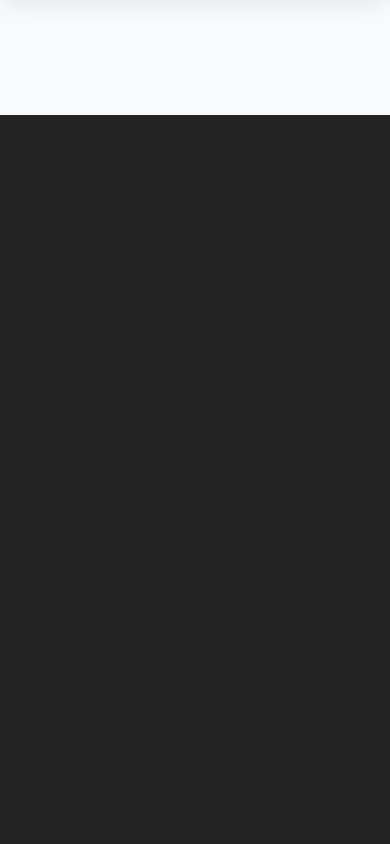
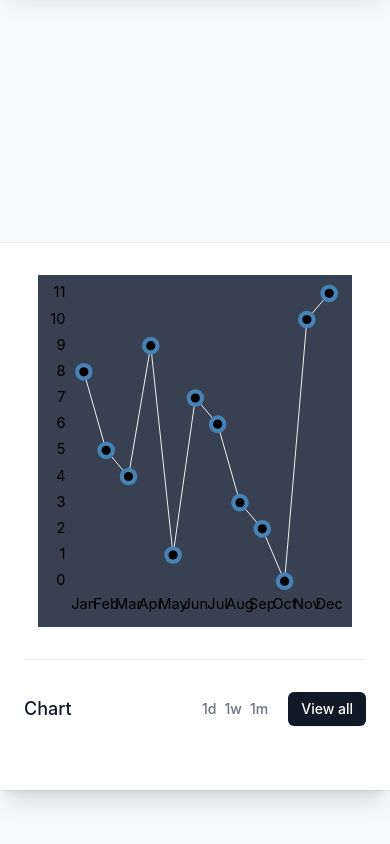
Before and after one commit to juanm512/calendar-steps-chart, a React (Vite) app: page / in a window 390 px wide. Shown: the part 1442-2286 px from the top of the page. Before the commit the page ends 1557 px from the top, so only its background shows below. Built offline with nearby package versions, Linux system fonts and the light colour scheme.

Commit message:
chart prototype added, not finally

```diff
--- a/package.json
+++ b/package.json
@@ -9,6 +9,7 @@
     "preview": "vite preview"
   },
   "dependencies": {
+    "d3": "^7.8.2",
     "date-fns": "^2.29.3",
     "framer-motion": "^9.0.2",
     "react": "^18.2.0",
@@ -17,6 +18,7 @@
     "react-use-measure": "^2.1.1"
   },
   "devDependencies": {
+    "@types/d3": "^7.4.0",
     "@types/react": "^18.0.27",
     "@types/react-dom": "^18.0.10",
     "@vitejs/plugin-react": "^3.1.0",
--- a/src/App.tsx
+++ b/src/App.tsx
@@ -1,6 +1,7 @@
 import NavBar from "./components/NavBar";
 import CalendarMain from "./components/CalendarMain";
 import StepsMain from "./components/StepsMain";
+import ChartMain from "./components/ChartMain";
 
 function App() {
   return (
@@ -25,6 +26,7 @@ function App() {
         {/* Steps */}
         <StepsMain />
         {/* Chart */}
+        <ChartMain />
       </>
       {/* footer here */}
     </div>
--- a/src/components/Calendar/Day.tsx
+++ b/src/components/Calendar/Day.tsx
@@ -24,12 +24,12 @@ const Day = ({
           (isCurrentMonth &&
           !isToday &&
           selectedDate !== format(date, "d-MMM-yyyy")
-            ? " text-gray-600 hover:text-gray-100"
+            ? " text-gray-600 hover:text-gray-100 dark:text-gray-300"
             : isToday
             ? " text-sky-300 hover:text-gray-100"
             : selectedDate === format(date, "d-MMM-yyyy")
-            ? " text-gray-100"
-            : " text-gray-300 hover:text-gray-200")
+            ? " text-gray-100 dark:text-gray-300"
+            : " text-gray-300 hover:text-gray-200 dark:text-gray-500")
         }
         onClick={() => {
           isNextMonth && nextMonth();
--- a/src/components/CalendarMain.tsx
+++ b/src/components/CalendarMain.tsx
@@ -1,4 +1,4 @@
-import { useState, useEffect, useRef } from "react";
+import { useState, useEffect } from "react";
 import { AnimatePresence, motion } from "framer-motion";
 import useMeasure from "react-use-measure";
 import usePrevious from "../hooks/usePrevious";
@@ -97,10 +97,10 @@ export default function CalendarMain() {
   }
 
   return (
-    // dark:bg-neutral-800
+    //
     <div
       id="calendar"
-      className="relative w-full bg-white px-6 py-8 shadow-xl ring-1 ring-gray-900/5  sm:mx-auto sm:max-w-xl sm:rounded-lg sm:px-10 lg:max-w-4xl"
+      className="relative w-full bg-white px-6 py-8 shadow-xl ring-1 ring-gray-900/5  dark:bg-neutral-800 sm:mx-auto sm:max-w-xl sm:rounded-lg sm:px-10 lg:max-w-4xl"
     >
       <div className="mx-auto w-full max-w-xl lg:max-w-4xl">
         <div className="divide-y divide-gray-300/50">
@@ -143,7 +143,7 @@ export default function CalendarMain() {
                         duration: 0.2,
                       },
                     }}
-                    className="text-base font-medium text-gray-600"
+                    className="text-base font-medium text-gray-600 dark:text-gray-300"
                   >
                     {selectedMonth}
                   </motion.p>
@@ -246,7 +246,7 @@ export default function CalendarMain() {
                   initial={{ opacity: 0 }}
                   animate={{ opacity: 1 }}
                   exit={{ opacity: 0 }}
-                  className="text-sm font-semibold tracking-widest text-gray-600"
+                  className="text-sm font-semibold tracking-widest text-gray-600 dark:text-gray-300"
                 >
                   {format(
                     parse(selectedDate, "dddd-MMMM-yyyy", new Date()),
@@ -259,7 +259,7 @@ export default function CalendarMain() {
                 whileHover={{
                   scale: 1.02,
                 }}
-                className="flex w-full cursor-pointer flex-row items-center justify-center gap-2 rounded-md border-2 bg-gray-200 px-2 py-1 hover:border-gray-500 sm:w-6/12"
+                className="flex w-full cursor-pointer flex-row items-center justify-center gap-2 rounded-md border-2 bg-gray-200 px-2 py-1 hover:border-gray-500 dark:bg-gray-700 dark:text-gray-300 sm:w-6/12"
               >
                 <>
                   <svg
--- a/src/components/ChartMain.tsx
+++ b/src/components/ChartMain.tsx
@@ -1,5 +1,170 @@
+import { useState, useEffect, useRef } from "react";
+import { motion } from "framer-motion";
+import useMeasure from "react-use-measure";
+import * as d3 from "d3";
+
 const ChartMain = () => {
-  return null;
+  const [ref, { width, height }] = useMeasure();
+  const data = [
+    [8, "Jan"],
+    [5, "Feb"],
+    [4, "Mar"],
+    [9, "Apr"],
+    [1, "May"],
+    [7, "Jun"],
+    [6, "Jul"],
+    [3, "Aug"],
+    [2, "Sep"],
+    [0, "Oct"],
+    [10, "Nov"],
+    [11, "Dec"],
+  ];
+
+  return (
+    <div
+      id="chart"
+      className="relative w-full bg-white px-6 py-8 shadow-xl ring-1 ring-gray-900/5  dark:bg-neutral-800 sm:mx-auto sm:max-w-xl sm:rounded-lg sm:px-10 lg:max-w-4xl"
+    >
+      <div className="mx-auto w-full max-w-xl lg:max-w-4xl">
+        <div className="divide-y divide-gray-300/50">
+          <div
+            ref={ref}
+            className="relative flex h-96 w-full justify-center space-y-6 pb-8 text-base leading-7 text-gray-600"
+          >
+            {width > 0 && (
+              <ChartInner data={data} width={width} height={height} />
+            )}
+          </div>
+          <div className="space-y-6 py-8 text-base leading-7 text-gray-600">
+            <div className="flex flex-col">
+              <div className="flex items-center justify-between">
+                <h3 className="text-lg font-medium leading-6 text-gray-900 dark:text-white">
+                  Chart
+                </h3>
+                <div className="flex items-center space-x-5">
+                  <div className="flex items-center space-x-2">
+                    <span className="text-sm font-medium leading-5 text-gray-500 dark:text-gray-400">
+                      1d
+                    </span>
+                    <span className="text-sm font-medium leading-5 text-gray-500 dark:text-gray-400">
+                      1w
+                    </span>
+                    <span className="text-sm font-medium leading-5 text-gray-500 dark:text-gray-400">
+                      1m
+                    </span>
+                  </div>
+                  <button
+                    type="button"
+                    className="inline-flex items-center rounded-md border border-transparent bg-gray-900 px-3 py-2 text-sm font-medium leading-4 text-white shadow-sm hover:bg-gray-700 focus:outline-none focus:ring-2 focus:ring-gray-500 focus:ring-offset-2"
+                  >
+                    View all
+                  </button>
+                </div>
+              </div>
+            </div>
+          </div>
+        </div>
+      </div>
+    </div>
+  );
 };
 
 export default ChartMain;
+
+const ChartInner = ({ data, width, height }: any) => {
+  let margin = {
+    top: 20,
+    right: 0,
+    bottom: 20,
+    left: 50,
+  };
+
+  let x = d3
+    .scaleBand()
+    .domain(data.map((d: any[]) => d[1]))
+    .range([margin.left, width - margin.right]);
+  let y = d3
+    .scaleLinear()
+    .domain([0, d3.max(data, (d: any[]) => d[0])!])
+    .range([height - 2.5 * margin.bottom, margin.top]);
+
+  let line = d3
+    .line()
+    .x((d: any) => x(d[1])!)
+    .y((d: any) => y(d[0])!);
+  let result = line(data);
+  console.log(result);
+
+  return (
+    <svg className="bg-gray-700" viewBox={`0 0 ${width} ${height}`}>
+      <g className="x-axis">
+        {data.map((d: any) => (
+          <text
+            key={d[1]}
+            x={x(d[1])!}
+            y={height - margin.bottom}
+            textAnchor="middle"
+          >
+            {d[1]}
+          </text>
+        ))}
+      </g>
+      <g className="y-axis">
+        {y.ticks().map((d: any) => (
+          <motion.text
+            initial={{ opacity: 0 }}
+            whileInView={{ opacity: 1 }}
+            transition={{ duration: 0.3, delay: 0.5 }}
+            key={d}
+            x={margin.left - 20}
+            y={y(d)!}
+            textAnchor="end"
+            alignmentBaseline="middle"
+          >
+            {d}
+          </motion.text>
+        ))}
+      </g>
+      <g className="bars">
+        <motion.path
+          initial={{ pathLength: 0 }}
+          whileInView={{ pathLength: 1 }}
+          transition={{ duration: 1, delay: 0.5 }}
+          d={result}
+          fill="none"
+          stroke="white"
+        />
+        {data.map((d: any, i: number) => (
+          <>
+            <motion.circle
+              initial={{ r: 3 }}
+              whileInView={{ r: 8, scale: 1.2 }}
+              transition={{
+                duration: 1,
+                delay: 0.05 + i * 0.02,
+                type: "spring",
+              }}
+              key={d[1]}
+              cx={x(d[1])!}
+              cy={y(d[0])!}
+              fill="steelblue"
+            />
+            <motion.circle
+              initial={{ r: 3, opacity: 0 }}
+              whileInView={{ r: 5, opacity: 1 }}
+              transition={{
+                duration: 0.3,
+                delay: 0.05 + i * 0.02,
+                type: "spring",
+              }}
+              key={d[1]}
+              cx={x(d[1])!}
+              cy={y(d[0])!}
+              fill="black"
+            />
+          </>
+        ))}
+      </g>
+    </svg>
+  );
+};
--- a/src/components/StepsMain.tsx
+++ b/src/components/StepsMain.tsx
@@ -13,7 +13,7 @@ export default function Steps() {
   return (
     <div
       id="steps"
-      className="relative bg-white px-6 py-8 shadow-xl ring-1 ring-gray-900/5 sm:mx-auto sm:max-w-xl sm:rounded-lg sm:px-10 lg:max-w-4xl"
+      className="relative bg-white px-6 py-8 shadow-xl ring-1 ring-gray-900/5 dark:bg-neutral-800 sm:mx-auto sm:max-w-xl sm:rounded-lg sm:px-10 lg:max-w-4xl"
     >
       <div className="mx-auto max-w-xl lg:max-w-4xl">
         <div className="divide-y divide-gray-300/50">
```
Also changed, not shown: 1 other file (tests, documents, lock files or other folders).
